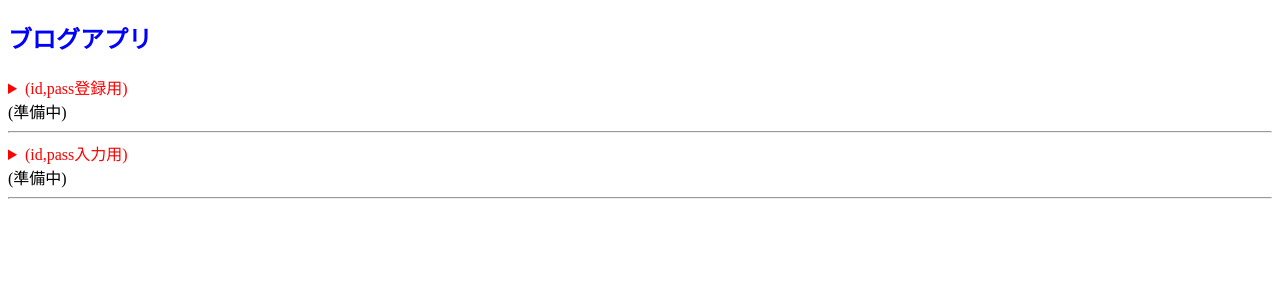
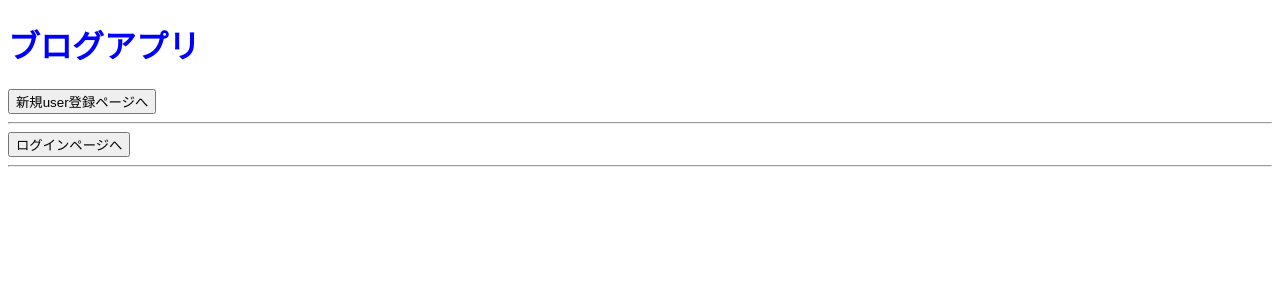
Before and after one commit to hapihapi777/flaskblog2, a Flask app: page / in a window 1280 px wide. Shown: the top 300 px of the page. Run offline with Flask 2, Linux system fonts and the light colour scheme; data that the repository does not hold is empty; some libraries are stand-ins or nearby versions.

Commit message:
全く上手くいかず時間切れです。 loginとsignupとerrorのhtmlファイルを追加しました。

```diff
--- a/app.py
+++ b/app.py
@@ -1,27 +1,27 @@
+from curses import flash
 import os
 from flask import Flask
 from flask import render_template, request, redirect
-# from flask_login import UserMixin, LoginManager
+from flask_login import UserMixin, LoginManager, login_user, logout_user, login_required
 import psycopg2
 from flask_sqlalchemy import SQLAlchemy
 from datetime import datetime
 import pytz
+from werkzeug.security import generate_password_hash, check_password_hash
 
 app = Flask(__name__)
-# app.config['SQLALCHEMY_DATABASE_URI'] = "postgresql://localhost/fblog"
-app.config['SQLALCHEMY_DATABASE_URI'] = "postgresql://hcrrnqrjoezdpt:561263e6bcbfc2d99e39c56c0d67816eecedfcc6362cd0d7daaa7523d3166fad@ec2-3-225-110-188.compute-1.amazonaws.com:5432/d78h3uhegfieod"
-# app.config['SECRET_KEY'] = os.urandom(24)
+app.config['SECRET_KEY'] = os.urandom(24)
+app.config['SQLALCHEMY_DATABASE_URI'] = "postgresql://localhost/fblog"
+# app.config['SQLALCHEMY_DATABASE_URI'] = "postgresql://hcrrnqrjoezdpt:561263e6bcbfc2d99e39c56c0d67816eecedfcc6362cd0d7daaa7523d3166fad@ec2-3-225-110-188.compute-1.amazonaws.com:5432/d78h3uhegfieod"
 db = SQLAlchemy(app)
 
+# デバッグモード用
+if __name__ == "__main__":
+    app.run(debug=True)
+
+login_manager = LoginManager()
+login_manager.init_app(app)
 # ログイン用 製作中
-# login_manager = LoginManager()
-# login_manager.init_app(app)
-
-# class User(UserMixin, db.Model):
-#     id = db.Column(db.Integer, primary_key=True)
-#     username = db.Column(db.String(20), nullable=False, unique=True)
-#     password = db.Column(db.String(12))
-
 
 class BlogArticle(db.Model):
     __tablename__ = "article"
@@ -30,18 +30,98 @@ class BlogArticle(db.Model):
     body = db.Column(db.String(), nullable=False)
     created_at = db.Column(db.DateTime, nullable=False, default=datetime.now(pytz.timezone('Asia/Tokyo')))
 
+class User(UserMixin, db.Model):
+    id = db.Column(db.Integer, primary_key=True)
+    username = db.Column(db.String(20), nullable=False, unique=True)
+    password = db.Column(db.String(10))
 
-# app.config['PASSWORD'] = "7890"
+@login_manager.user_loader
+def load_user(user_id):
+    return User.query.get(int(user_id))
 
 # topページ
-@app.route('/', methods=['GET'])
+@app.route('/', methods=['GET', 'POST'])
 def blog():
-    if request.method == 'GET':
+    # if request.method == 'GET':
         blogarticles = BlogArticle.query.all()
         return render_template('index.html', blogarticles=blogarticles)
 
+# 編集可能なmasterページにPOSTで来た場合(正常動作)とそれ以外に設定
+@app.route('/master', methods=['POST'])
+@login_required
+def master():
+    if request.method == "POST":
+    # and request.form.get("possword") == "7890":
+        blogarticles = BlogArticle.query.all()
+        return render_template('/master.html', blogarticles=blogarticles)
+    else:
+        return redirect('/')
+
+# errorページに飛ぶ用
+@app.route('/error', methods=['GET', 'POST'])
+def error():
+    return render_template('/error.html')
+
+# signupページに飛ぶだけ
+@app.route('/signup', methods=['GET', 'POST'])
+def signup():
+    if request.method == "POST":
+        return render_template('/signup.html')
+    else:
+        return redirect('/')
+
+# loginページに飛ぶだけ
+@app.route('/login', methods=['GET', 'POST'])
+def login():
+    if request.method == "POST":
+        return render_template('/login.html')
+    else:
+        return redirect('/')
+
+# signupページ内でuser登録をする為の関数(全然上手くいかない)
+@app.route('/do_signup', methods=['GET', 'POST'])
+def do_signup():
+    if request.method == "POST":
+        username = request.form.get('register_user')
+        password = request.form.get('register_pass')
+        # Userのインスタンスを作成
+        user = User(username=username, password=generate_password_hash(password, method='sha256'))
+
+        db.session.add(user)
+        db.session.commit()
+        flash('登録に成功')
+        return render_template('/login')
+    else:
+        flash('登録に失敗')
+        return render_template('/error.html')
+
+# 登録済みのuserが入力された場合にのみmasterページに飛ぶ関数
+@app.route('/do_login', methods=['GET', 'POST'])
+def do_login():
+    if request.method == "POST":
+        username = request.form.get('username')
+        password = request.form.get('password')
+        # Userテーブルからusernameに一致するユーザを取得
+        user = User.query.filter_by(username=username).first()
+        if check_password_hash(user.password, password):
+            login_user(user)
+            return redirect('/master.html')
+        else:
+            flash('入力に失敗')
+            render_template('/error.html')
+    else:
+        return render_template('/error.html')
+
+# ログアウト用
+@app.route('/logout')
+@login_required
+def logout():
+    logout_user()
+    return redirect('/')
+
 # 新規作成画面
 @app.route('/create', methods=['GET', 'POST'])
+@login_required
 def craete():
     if request.method == "POST":
         return render_template('create.html')
@@ -50,6 +130,7 @@ def craete():
 
 # 新規作成メソッド
 @app.route('/do_create', methods=['GET', 'POST'])
+@login_required
 def do_create():
     if request.method == "POST":
         title = request.form.get('title')
@@ -64,6 +145,7 @@ def do_create():
 # updateにPOSTで来た場合(正常動作)
 # とそれ以外に設定
 @app.route('/update', methods=['GET', 'POST'])
+@login_required
 def update():
     if request.method == "POST":
         post_id = request.form.get("post_id")
@@ -74,6 +156,7 @@ def update():
 
 # updateページから更新する場合
 @app.route('/do_update', methods=['POST'])
+@login_required
 def do_update():
     post_id = request.form.get("post_id")
     blogarticle = BlogArticle.query.filter(BlogArticle.id == post_id).one()
@@ -85,25 +168,10 @@ def do_update():
 
 # 削除する場合(現状一発で削除されてしまう)
 @app.route('/delete', methods=['POST'])
+@login_required
 def delete():
     post_id = request.form.get("post_id")
     blogarticle = BlogArticle.query.filter(BlogArticle.id == post_id).one()
     db.session.delete(blogarticle)
     db.session.commit()
     return redirect('/')
-
-# 編集可能なmasterページにPOSTで来た場合(正常動作)とそれ以外に設定
-@app.route('/master', methods=['POST'])
-def login():
-    if request.method == "POST":
-    # and request.form.get("possword") == "7890":
-        blogarticles = BlogArticle.query.all()
-        return render_template('/master.html', blogarticles=blogarticles)
-    else:
-        return redirect('/')
-
-# デバッグモード用
-if __name__ == "__main__":
-    app.run(debug=True)
-
-# 8/25(水)
--- /dev/null
+++ b/templates/error.html
@@ -0,0 +1,4 @@
+{% extends 'base.html' %}
+{% block content %}
+<h1>エラー</h1>
+{% endblock %}
--- a/templates/index.html
+++ b/templates/index.html
@@ -1,32 +1,16 @@
 {% extends 'base.html' %}
 {% block content %}
-<article>
-  <h1 class="">ブログアプリ</h1>
-  <form action="/master">
-    <!-- <button type="submit" formmethod="POST">編集ページに移動</button> -->
-  </form>
-  <details>
-    <summary class="red">(id,pass登録用)</summary>
-    ID登録用
-    <input type="" name="">
-    PASS登録用
-    <input type="" name="">
-  </details>
-  (準備中)
-  <hr>
-  <details>
-    <summary class="red">(id,pass入力用)</summary>
-    ID入力欄
-    <input type="" name="">
-    PASS入力欄
-    <input type="" name="">
-  </details>
-  (準備中)
-</article>
+<h1 class="">ブログアプリ</h1>
+<form action="/signup">
+  <button type="submit" formmethod="POST">新規user登録ページへ</button>
+</form>
+<hr>
+<form action="/login">
+  <button type="submit" formmethod="POST">ログインページへ</button>
+</form>
 <hr>
 {% for blogarticle in blogarticles|sort(attribute='id', reverse = True) %}
 <article>
-
   <details>
     <summary class="red">(タイトル){{ blogarticle.title }}</summary>
     {{ blogarticle.body }}
--- a/templates/master.html
+++ b/templates/master.html
@@ -1,9 +1,10 @@
 {% extends 'base.html' %}
 {% block content %}
 <h1 class="inline">ブログアプリ</h1>
-  <!-- <input type="password">
-  <input type="submit" value="ログイン"> -->
 <p class="red">ログイン中</p>
+<form action="/logout">
+  <button type="submit" formmethod="POST">ログアウト</button>
+</form>
   (準備中)
 <br>
 <form action="/create">
```
Also changed, not shown: templates/login.html (added, +11 -0 lines), templates/signup.html (added, +11 -0 lines).
